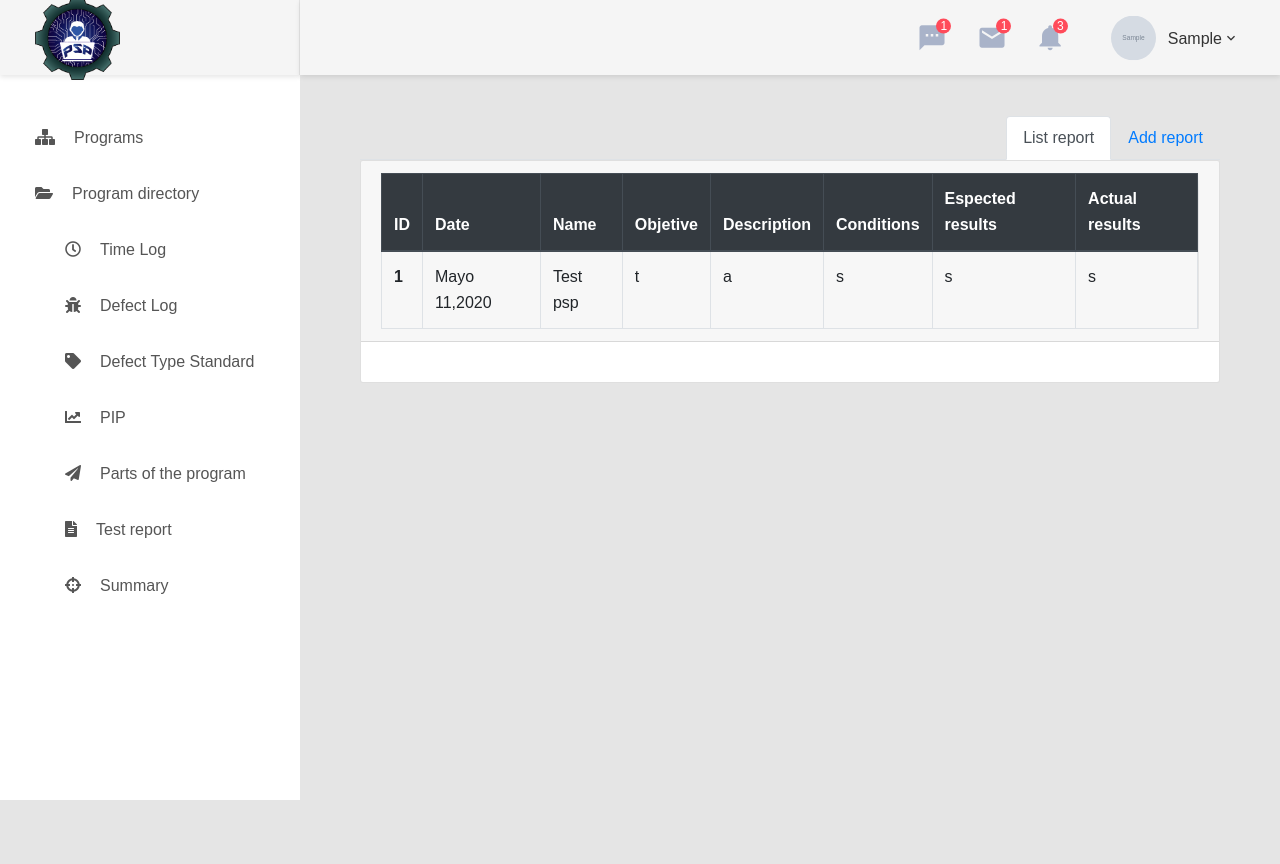
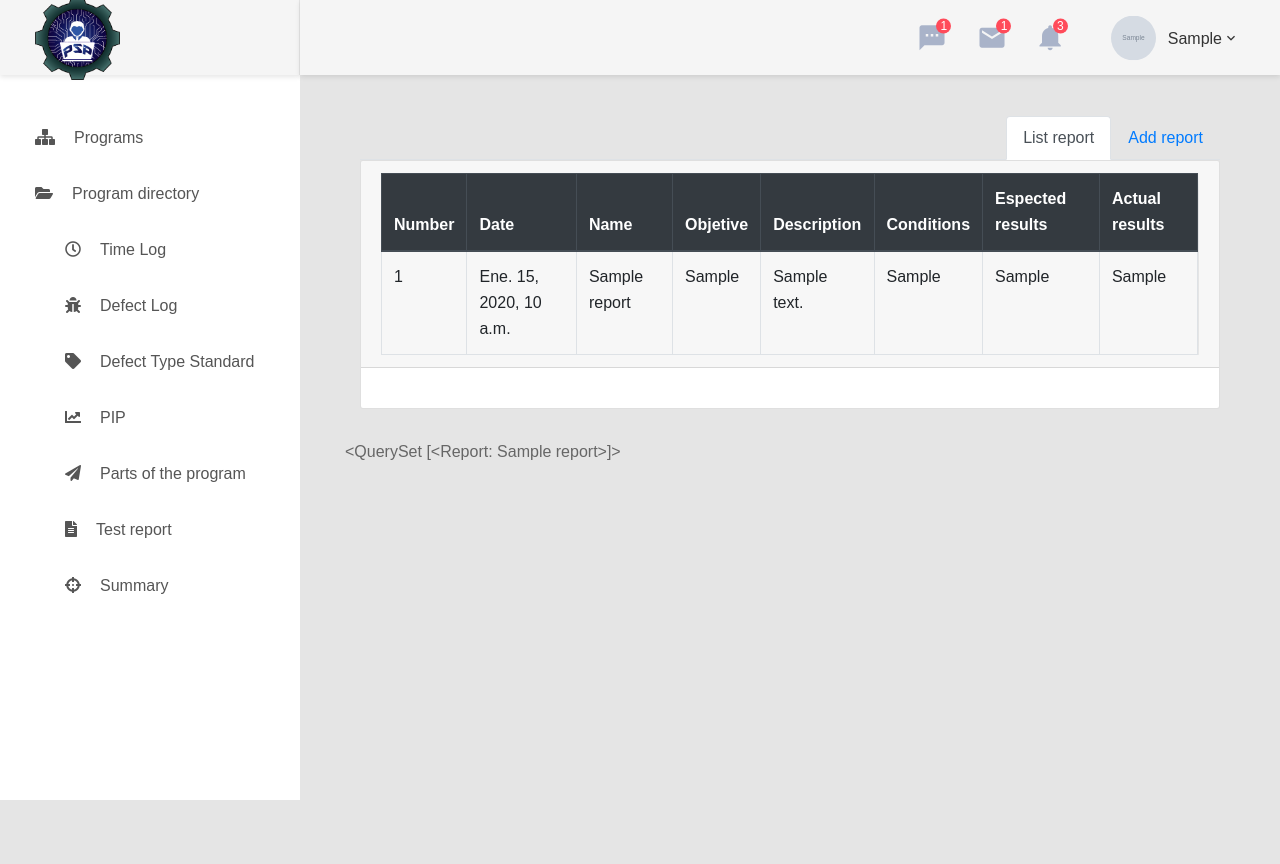
Before and after one commit to crisboleda/psp, a Django app: page /programs/1/reports/ in a window 1280 px wide. Run offline with Django 3.2, Linux system fonts and the light colour scheme; a user stored in the database is signed in; tables that the repository leaves empty hold one stand-in row (values such as "Sample post"); grey boxes marked "Sample" are stand-in pictures; some libraries are stand-ins or nearby versions.

Commit message:
Formulario reporte funcionando

```diff
--- a/programs/forms.py
+++ b/programs/forms.py
@@ -5,7 +5,7 @@ from django import forms
 from django.contrib.sessions.middleware import SessionMiddleware
 
 # Models
-from programs.models import Program, ProgrammingLanguage, BasePart, ReusedPart, NewPart, TypePart, SizeEstimation, Estimation
+from programs.models import Program, ProgrammingLanguage, BasePart, ReusedPart, NewPart, TypePart, SizeEstimation, Estimation, Report
 from django.contrib.auth.models import User
 
 
@@ -213,3 +213,18 @@ class CreateNewPartForm(forms.Form):
             current_methods=data['current_methods'],
             current_lines=data['current_lines']
         )
+
+
+
+class CreateReportModelForm(forms.ModelForm):
+
+    class Meta:
+        model = Report
+        fields = ('date', 'name', 'objetive', 'description', 'conditions', 'expect_results', 'current_results')
+
+
+    def save(self, program):
+        data = self.cleaned_data
+        data['program'] = program
+
+        Report.objects.create(**data)
--- a/programs/models/__init__.py
+++ b/programs/models/__init__.py
@@ -1,5 +1,5 @@
 
 from .languages import ProgrammingLanguage
 from .estimations import Estimation, SizeEstimation, TypePart
-from .programs import Program, PIP, REPORT
+from .programs import Program, PIP, Report
 from .parts_of_code import ReusedPart, BasePart, NewPart
--- a/programs/models/programs.py
+++ b/programs/models/programs.py
@@ -43,15 +43,19 @@ class PIP(models.Model):
         return self.description
 
 
-class REPORT(models.Model):
+class Report(models.Model):
     program = models.ForeignKey(Program, on_delete=models.CASCADE, related_name='reports_view')
+    name = models.CharField(max_length=100, help_text='Report name')
+    date = models.DateTimeField()
+    objetive = models.TextField()
     description = models.TextField()
-    date = models.DateTimeField(auto_now_add=True)
-    problems = models.TextField()
-    proposal = models.TextField()
-    comment = models.TextField()
+    conditions = models.TextField()
+    expect_results = models.TextField()
+    current_results = models.TextField()
+    create = models.DateTimeField(auto_now_add=True)
+
 
     updated_at = models.DateTimeField(auto_now=True)
 
     def __str__(self):
-        return self.description
+        return self.name
--- a/programs/views/report.py
+++ b/programs/views/report.py
@@ -1,18 +1,32 @@
 # Django
-from django.views.generic import TemplateView, ListView, CreateView, UpdateView
+from django.views.generic import TemplateView, ListView, CreateView, UpdateView, FormView
+from django.urls import reverse_lazy
 
 # Mixins
 from psp.mixins import MemberUserProgramRequiredMixin
 
 # Models
-from programs.models import REPORT
+from programs.models import Report
 
-class ReportView(MemberUserProgramRequiredMixin, CreateView):
+# Forms
+from programs.forms import CreateReportModelForm
+
+
+class ReportView(MemberUserProgramRequiredMixin, FormView):
     template_name = 'test_report/reports.html'
-    queryset = REPORT.objects.all()
-    fields = ('description', 'problems', 'proposal', 'comment')
+    form_class = CreateReportModelForm
 
     def get_context_data(self, **kwargs):
         context = super().get_context_data(**kwargs)
         context["program_opened"] =  self.program
+        context["reports"] = Report.objects.all()
         return context
+
+
+    def get_success_url(self):
+        return reverse_lazy('programs:reports_view', kwargs={'pk_program': self.program.pk})
+
+
+    def form_valid(self, form):
+        form.save(self.program)
+        return super().form_valid(form)
--- a/templates/projects/create_project.html
+++ b/templates/projects/create_project.html
@@ -54,6 +54,4 @@
 
 {% block 'scripts' %}
     <script src="../../static/js/create_project.js"></script>
-
-
 {% endblock %}
--- a/templates/test_report/reports.html
+++ b/templates/test_report/reports.html
@@ -10,6 +10,7 @@
 {% endblock %}
 
 {% block 'content' %}
+    {{ form.errors }}
     <div class="container">
         <div class="" id="myTab" role="tablist">
             <ul class="nav nav-tabs justify-content-end">
@@ -29,7 +30,7 @@
 
                                     <thead class="thead-dark">
                                         <tr>
-                                        <th scope="col">ID</th>
+                                        <th scope="col">Number</th>
                                         <th scope="col">Date</th>
                                         <th scope="col">Name</th>
                                         <th scope="col">Objetive</th>
@@ -42,16 +43,18 @@
                                         </tr>
                                     </thead>
                                     <tbody>
-                                        <tr>
-                                        <th scope="row">1</th>
-                                        <td>Mayo 11,2020</td>
-                                        <td>Test psp</td>
-                                        <td>t</td>
-                                        <td>a</td>
-                                        <td>s</td>
-                                        <td>s</td>
-                                        <td>s</td>
-                                        </tr>
+                                        {% for report in  reports %}
+                                            <tr>
+                                                <td>{{ forloop.counter }}</td>
+                                                <td>{{ report.date }}</td>
+                                                <td>{{ report.name }}</td>
+                                                <td>{{ report.objetive }}</td>
+                                                <td>{{ report.description }}</td>
+                                                <td>{{ report.conditions }}</td>
+                                                <td>{{ report.expect_results }}</td>
+                                                <td>{{ report.current_results }}</td>
+                                            </tr>
+                                        {% endfor %}
                                     </tbody>
                                 </table>
                             </div>
@@ -64,39 +67,40 @@
                     <div class="tab-pane fade" id="form" role="tabpanel" aria-labelledby="form-tab">
                         <div class="card">
                             <div class="card-header">
-                                    <form>
+                                    <form method="POST">
+                                        {% csrf_token %}
                                         <nav class="navbar navbar-light bg-light  ">
                                             <a class="navbar-brand" href="#">PSP  Procces Improvent Proposal</a>
                                         </nav> <br>
                                         <div class="form-group">
                                             <label for="formGroupExampleInput">Date</label>
-                                            <input type="date" class="form-control" id="date" placeholder="">
+                                            <input type="date" name="date" class="form-control" id="date" placeholder="">
                                         </div>
                                         <div class="form-group">
                                             <label for="formGroupExampleInput2">Name</label>
-                                            <input type="text" class="form-control" id="name" placeholder="Test name">
+                                            <input type="text" class="form-control" name="name" id="name" placeholder="Test name">
                                         </div>
                                         <div class="form-group">
                                             <label for="formGroupExampleInput2">Objetive</label>
-                                            <input type="text" class="form-control" id="objetive" placeholder="">
+                                            <input type="text" class="form-control" name="objetive" id="objetive" placeholder="">
                                         </div>
                                         <div class="form-group">
                                             <label for="formGroupExampleInput2">Description</label>
-                                            <input type="text" class="form-control" id="description" placeholder="">
+                                            <input type="text" class="form-control" name="description" id="description" placeholder="">
                                         </div>
                                         <div class="form-group">
                                             <label for="formGroupExampleInput2">Conditions</label>
-                                            <input type="text" class="form-control" id="conditions" placeholder="">
+                                            <input type="text" class="form-control" name="conditions" id="conditions" placeholder="">
                                         </div>
                                         <div class="form-group">
                                             <label for="formGroupExampleInput2">Espected Results</label>
-                                            <input type="text" class="form-control" id="espected_results" placeholder="">
+                                            <input type="text" class="form-control" name="expect_results" id="espected_results" placeholder="">
                                         </div>
                                         <div class="form-group">
                                             <label for="formGroupExampleInput2">Actual results</label>
-                                            <input type="text" class="form-control" id="actual_results" placeholder="">
+                                            <input type="text" class="form-control" name="current_results" id="current_results" placeholder="">
                                         </div>
-                                        <button type="button" class="btn btn-primary btn-lg" title=" Guardar Report">Save</button>
+                                        <button type="submit" class="btn btn-primary btn-lg" title=" Guardar Report">Save</button>
                                     </form>
                             </div>
                         <div class="card-body">
@@ -107,4 +111,6 @@
         </div>
     </div>
     </div>
+
+    {{ reports }}
 {% endblock %}
```
Also changed, not shown: programs/admin.py (+7 -1 lines), templates/programs/pip.html (+7 -0 lines).
